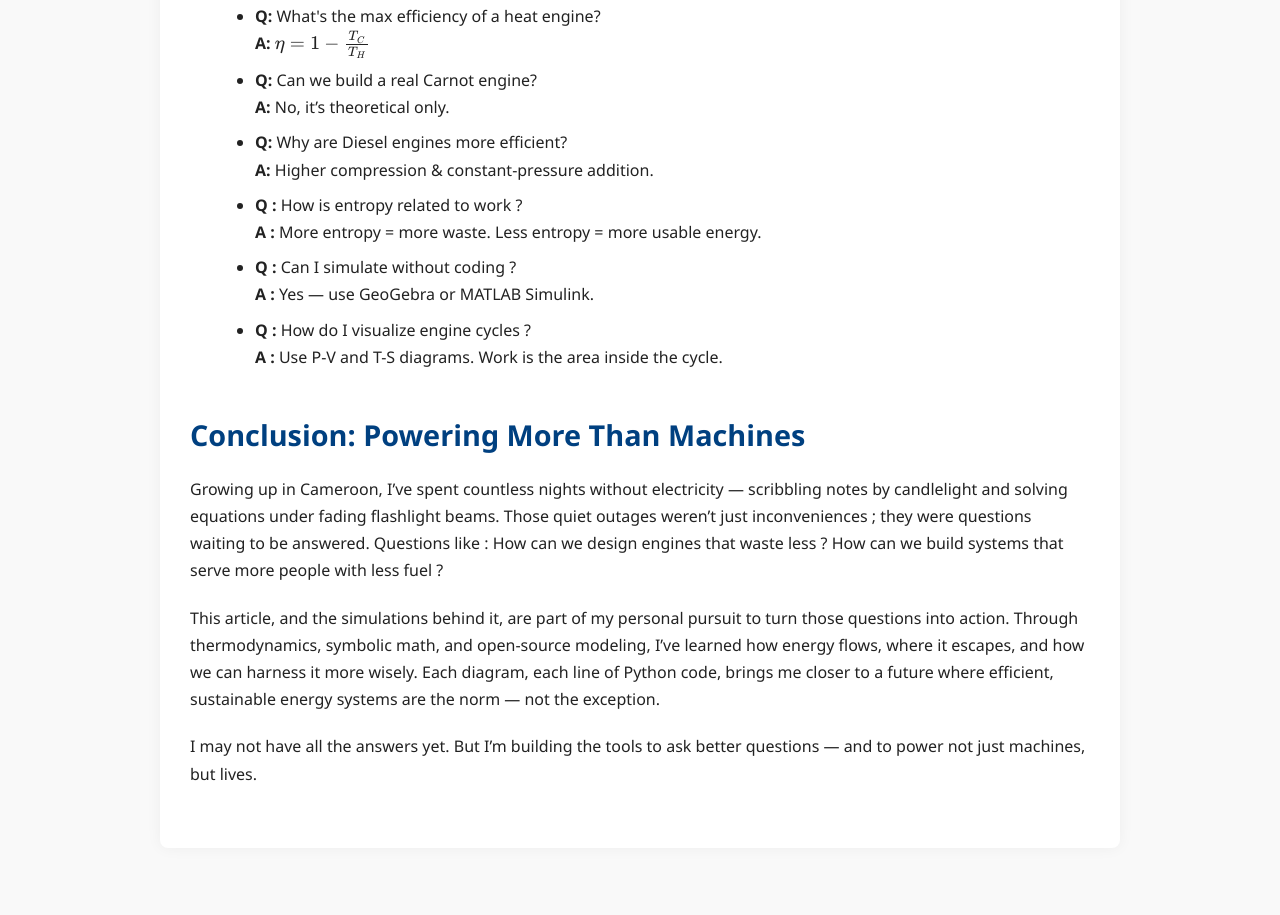
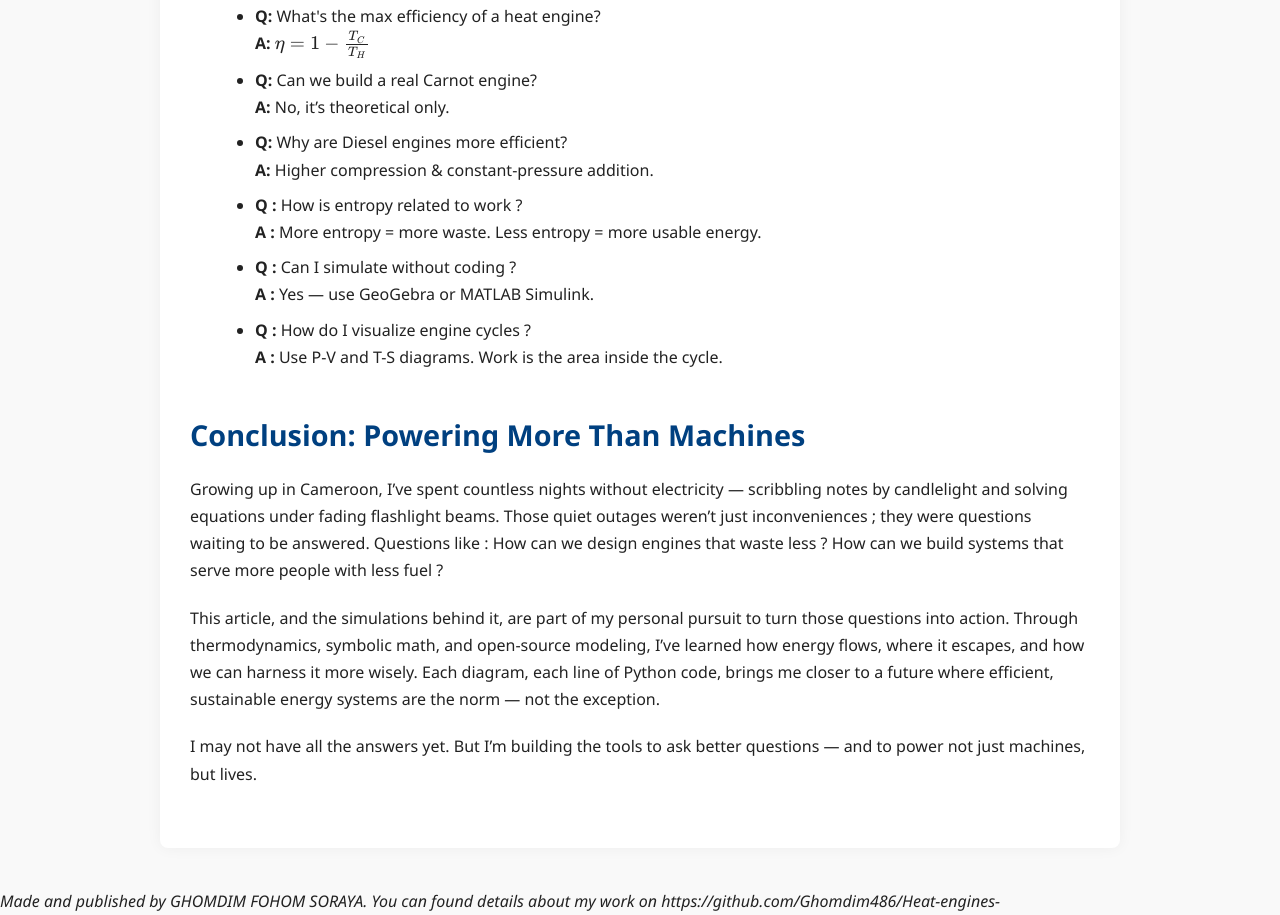
Before and after one commit to Ghomdim486/Heat-engines-, a plain HTML site: page index.html in a window 1280 px wide. Shown: the part 10586-11501 px from the top of the page. Before the commit the page ends 11474 px from the top, so only its background shows below. Drawn offline with nearby package versions, Linux system fonts and the light colour scheme.

Commit message:
Update index.html

```diff
--- a/index.html
+++ b/index.html
@@ -461,7 +461,7 @@ This article explores that question using theoretical insights and simulations,
   </p>
 
   </div>
-
+  <h10><i>Made and published by GHOMDIM FOHOM SORAYA. You can found details about my work on https://github.com/Ghomdim486/Heat-engines-</i></h10>
 </body>
 
 </html>
```
